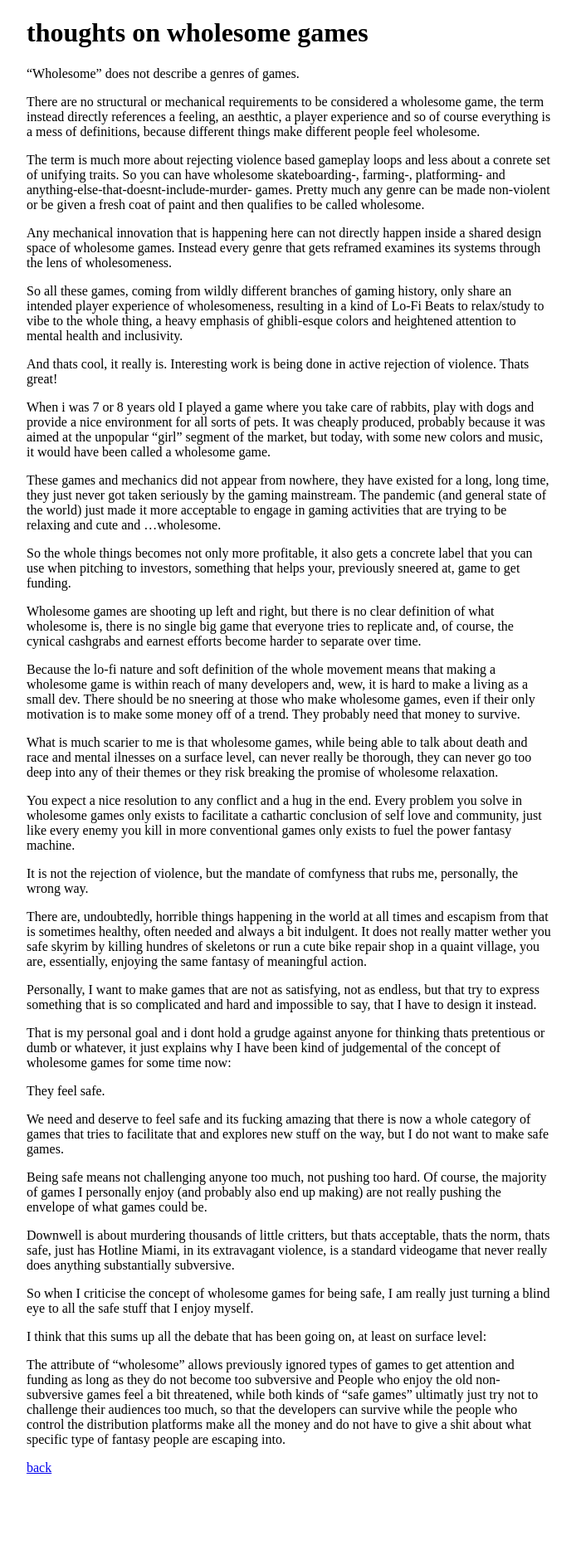
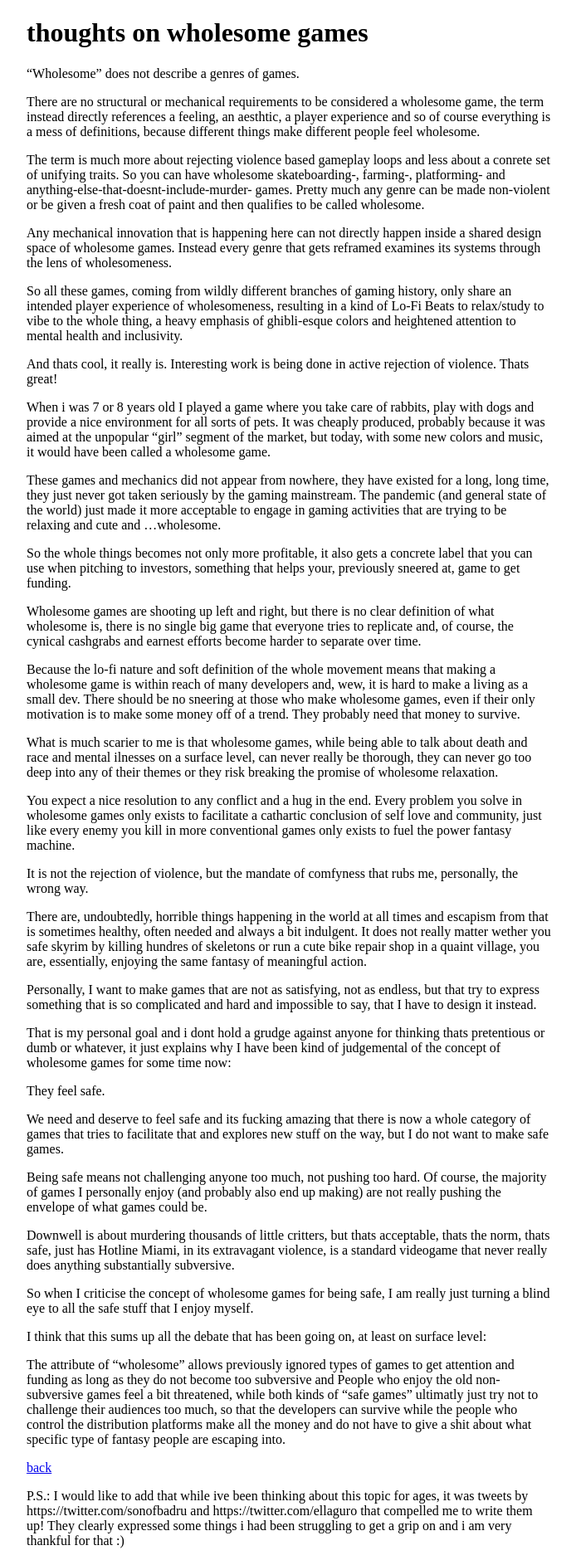
Before and after one commit to stuffedwombat/stuffedwombat.github.io, a Jekyll site: the page built from wholesome.md, in a window 1280 px wide. Shown: the whole page at 83% size, without its empty margins (292-986 px from the left). Built offline with Jekyll 4.4.1, drawn with Linux system fonts in a browser that asks for light colours; our own code applies the rules of GitHub Pages for plain Markdown files; comment, search, counter and statistics services are not loaded; before the commit the page ends 1798 px from its top, so only the background shows below that.

Commit message:
Update wholesome.md

```diff
--- a/wholesome.md
+++ b/wholesome.md
@@ -53,3 +53,7 @@ I think that this sums up all the debate that has been going on, at least on sur
 The attribute of “wholesome” allows previously ignored types of games to get attention and funding as long as they do not become too subversive and People who enjoy the old non-subversive games feel a bit threatened, while both kinds of “safe games” ultimatly just try not to challenge their audiences too much, so that the developers can survive while the people who control the distribution platforms make all the money and do not have to give a shit about what specific type of fantasy people are escaping into.
 
 [back](thinking)
+
+
+
+P.S.: I would like to add that while ive been thinking about this topic for ages, it was tweets by https://twitter.com/sonofbadru and https://twitter.com/ellaguro that compelled me to write them up! They clearly expressed some things i had been struggling to get a grip on and i am very thankful for that :)
```
